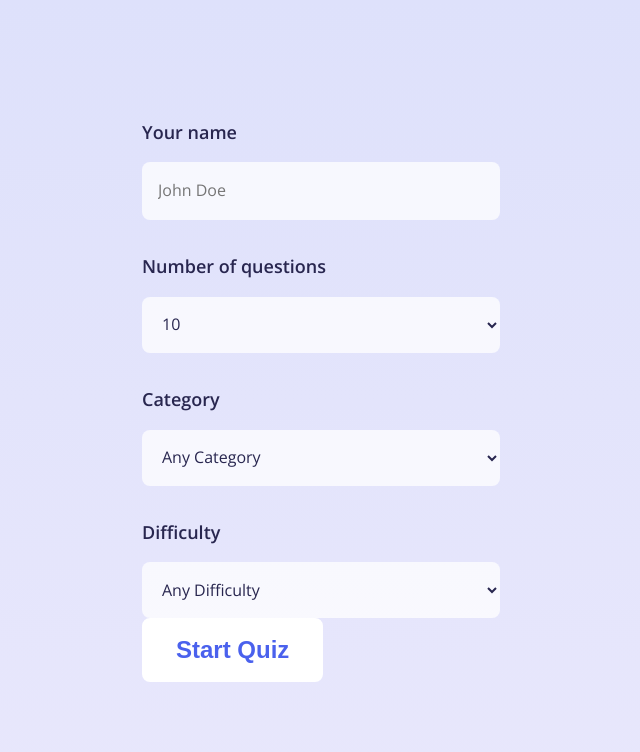
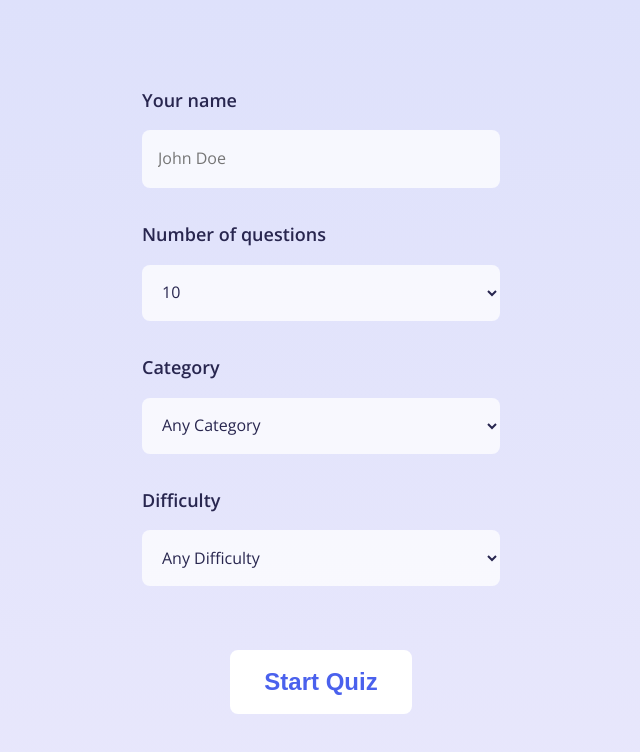
Before and after one commit to goranstevanovic/trivia-quiz-time, a React (Vite) app: page / in a window 1280 px wide. Shown: the top 752 px of the page, without its empty margins (319-959 px from the left). Built offline with nearby package versions, Linux system fonts and the light colour scheme.

Commit message:
Style SettingsScreen component

```diff
--- /dev/null
+++ b/src/components/SettingsScreen/SettingsScreen.module.css
@@ -0,0 +1,7 @@
+.settingsScreen {
+  align-items: center;
+  display: flex;
+  flex-direction: column;
+  gap: 4rem;
+  padding: 3rem;
+}
--- a/src/components/SettingsScreen/index.tsx
+++ b/src/components/SettingsScreen/index.tsx
@@ -1,9 +1,10 @@
 import Button from '../Button';
 import SettingsForm from '../SettingsForm';
+import styles from './SettingsScreen.module.css';
 
 export default function SettingsScreen() {
   return (
-    <div>
+    <div className={styles.settingsScreen}>
       <SettingsForm />
       <Button>Start Quiz</Button>
     </div>
```
